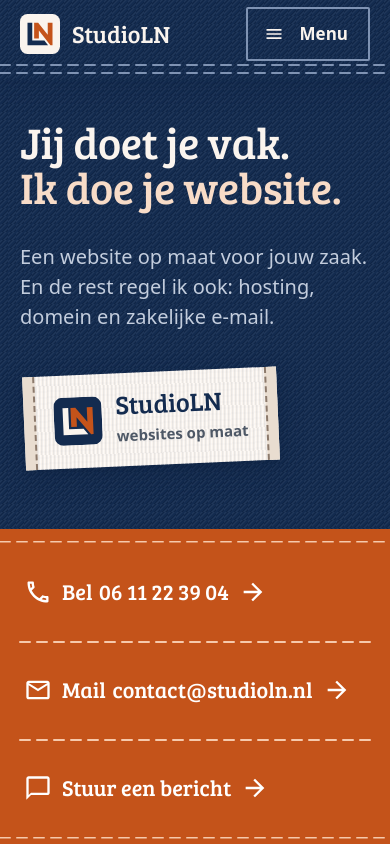
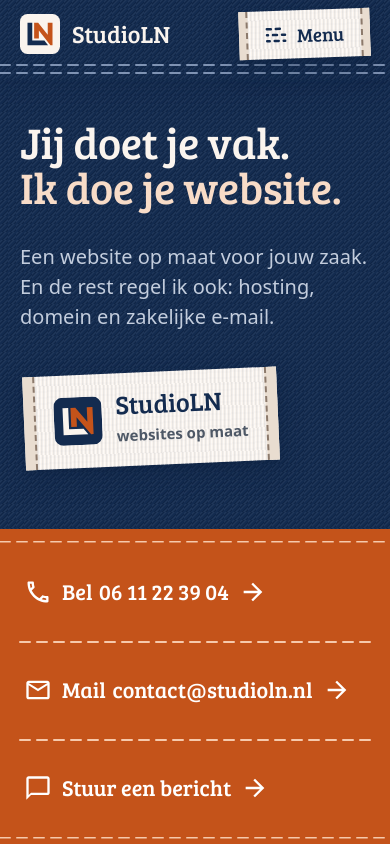
Before and after one commit to Lijcoesh/StudioLN-SiteV2, a React (Vite) app: page / in a window 390 px wide. Shown: the top 844 px of the page. Built offline with nearby package versions, Linux system fonts and the light colour scheme; a web font is replaced by a local one.

Commit message:
Refactor SiteHeader to use MenuLabel component for mobile menu interactions and update design system for menu button styling

```diff
--- /dev/null
+++ b/src/Components/SiteHeader/MenuLabel.tsx
@@ -0,0 +1,151 @@
+import { Box, ButtonBase } from '@mui/material';
+import { makeStyles } from 'tss-react/mui';
+
+import { label, labelFold, navy, stitchOnLight } from 'src/colors';
+import labelRib from 'src/Resources/Textures/label-rib.svg';
+import { fabricShadow } from 'src/Theme/shadow';
+
+interface IProps {
+    /** `open` toont drie rijen steken (het menu openen), `close` een kruis (sluiten). */
+    action: 'open' | 'close';
+    onClick: () => void;
+    expanded?: boolean;
+    controls?: string;
+    className?: string;
+}
+
+const foldWidth = 9;
+
+// De menuknop op telefoon: een klein geweven label, van dezelfde geribde crème stof als het label
+// in de hero, met omgevouwen en doorgestikte korte kanten. Het ligt los op het canvas (zware
+// stof-op-stof-schaduw) en hangt licht scheef; bij aanraken trekt het bijna recht. Het teken is
+// garen: drie rijen steken om te openen, een kruis om te sluiten.
+const useStyles = makeStyles()(theme => ({
+    root: {
+        position: 'relative',
+        display: 'inline-flex',
+        alignItems: 'center',
+        gap: theme.spacing(1.25),
+        minHeight: 48,
+        padding: theme.spacing(0, 3.25),
+        backgroundColor: label,
+        backgroundImage: `url("${labelRib}")`,
+        backgroundSize: '4px 6px',
+        color: navy,
+        fontFamily: theme.typography.h1.fontFamily,
+        fontSize: '1.1875rem',
+        lineHeight: 1,
+        boxShadow: fabricShadow,
+        transform: 'rotate(-2deg)',
+        transition: 'transform 220ms cubic-bezier(0.16, 1, 0.3, 1)',
+        '&::before, &::after': {
+            content: '""',
+            position: 'absolute',
+            top: 0,
+            bottom: 0,
+            width: foldWidth,
+            backgroundColor: labelFold,
+            pointerEvents: 'none',
+        },
+        '&::before': {
+            left: 0,
+            borderRight: `2px dashed ${stitchOnLight}`,
+        },
+        '&::after': {
+            right: 0,
+            borderLeft: `2px dashed ${stitchOnLight}`,
+        },
+        '&:hover': {
+            transform: 'rotate(-0.5deg)',
+        },
+        '@media (prefers-reduced-motion: reduce)': {
+            transition: 'none',
+            '&:hover': {
+                transform: 'rotate(-2deg)',
+            },
+        },
+    },
+    mark: {
+        display: 'block',
+        flexShrink: 0,
+        width: 22,
+        height: 18,
+        overflow: 'visible',
+    },
+    word: {
+        // Bree Serif staat optisch iets hoog; een pixel omlaag zet hem op één lijn met de steken
+        paddingTop: 1,
+    },
+}));
+
+// Drie rijen rijgsteek, elk iets verschoven zoals met de hand gestikt
+const rows = [
+    { y: 3, offset: 0 },
+    { y: 9, offset: 3 },
+    { y: 15, offset: 1.5 },
+];
+
+export default function MenuLabel(props: IProps) {
+    const { action, onClick, expanded, controls, className } = props;
+
+    const { classes, cx } = useStyles();
+
+    return (
+        <ButtonBase
+            disableRipple
+            className={cx(classes.root, className)}
+            onClick={onClick}
+            aria-expanded={expanded}
+            aria-controls={controls}
+        >
+            <Box
+                component="svg"
+                viewBox="0 0 22 18"
+                aria-hidden
+                focusable="false"
+                className={classes.mark}
+            >
+                {action === 'open' ? (
+                    rows.map(row => (
+                        <line
+                            key={row.y}
+                            x1={2}
+                            y1={row.y}
+                            x2={20}
+                            y2={row.y}
+                            stroke={navy}
+                            strokeWidth={2.5}
+                            strokeLinecap="round"
+                            strokeDasharray="4 5"
+                            strokeDashoffset={row.offset}
+                        />
+                    ))
+                ) : (
+                    <>
+                        <line
+                            x1={5}
+                            y1={3}
+                            x2={17}
+                            y2={15}
+                            stroke={navy}
+                            strokeWidth={2.5}
+                            strokeLinecap="round"
+                        />
+                        <line
+                            x1={17}
+                            y1={3}
+                            x2={5}
+                            y2={15}
+                            stroke={navy}
+                            strokeWidth={2.5}
+                            strokeLinecap="round"
+                        />
+                    </>
+                )}
+            </Box>
+            <Box component="span" className={classes.word}>
+                {action === 'open' ? 'Menu' : 'Sluiten'}
+            </Box>
+        </ButtonBase>
+    );
+}
--- a/src/Components/SiteHeader/SiteHeader.tsx
+++ b/src/Components/SiteHeader/SiteHeader.tsx
@@ -1,6 +1,4 @@
-import CloseOutlined from '@mui/icons-material/CloseOutlined';
-import MenuOutlined from '@mui/icons-material/MenuOutlined';
-import { Box, Button, Drawer, Link, List, ListItem } from '@mui/material';
+import { Box, Drawer, Link, List, ListItem } from '@mui/material';
 import { useState } from 'react';
 import { NavLink } from 'react-router';
 import { makeStyles } from 'tss-react/mui';
@@ -13,6 +11,8 @@ import Wordmark from 'src/Components/Wordmark/Wordmark';
 import { email, emailHref, phoneDisplay, phoneHref } from 'src/Config/contact';
 import { mainNavigation, paths } from 'src/Config/navigation';
 import { headerHeight, headerHeightCompact } from 'src/Theme/sizes';
+
+import MenuLabel from './MenuLabel';
 
 // Contact staat in de balk los achter een naad; in de lade gewoon in de rij.
 const pageLinks = mainNavigation.filter(item => item.to !== paths.contact);
@@ -85,14 +85,6 @@ const useStyles = makeStyles()(theme => ({
     },
     menuButton: {
         display: 'none',
-        color: onNavy,
-        borderColor: stitchOnNavy,
-        borderWidth: 2,
-        gap: theme.spacing(1),
-        '&:hover': {
-            borderWidth: 2,
-            borderColor: onNavy,
-        },
         [theme.breakpoints.down('md')]: {
             display: 'inline-flex',
         },
@@ -194,16 +186,13 @@ export default function SiteHeader() {
                             </ListItem>
                         </List>
                     </Box>
-                    <Button
-                        variant="outlined"
+                    <MenuLabel
+                        action="open"
                         className={classes.menuButton}
                         onClick={() => setMenuOpen(true)}
-                        aria-expanded={menuOpen}
-                        aria-controls="site-menu"
-                        startIcon={<MenuOutlined />}
-                    >
-                        Menu
-                    </Button>
+                        expanded={menuOpen}
+                        controls="site-menu"
+                    />
                 </Box>
                 <Drawer
                     id="site-menu"
@@ -215,14 +204,7 @@ export default function SiteHeader() {
                     <CanvasField className={classes.drawerInner}>
                         <Box className={classes.drawerTop}>
                             <Wordmark variant="onDark" />
-                            <Button
-                                variant="outlined"
-                                className={classes.menuButton}
-                                onClick={closeMenu}
-                                startIcon={<CloseOutlined />}
-                            >
-                                Sluiten
-                            </Button>
+                            <MenuLabel action="close" onClick={closeMenu} />
                         </Box>
                         <Box component="nav" aria-label="Hoofdmenu">
                             <List className={classes.drawerList}>
```
Also changed, not shown: .impeccable/design.json, 1 other file (tests, documents, lock files or other folders).
